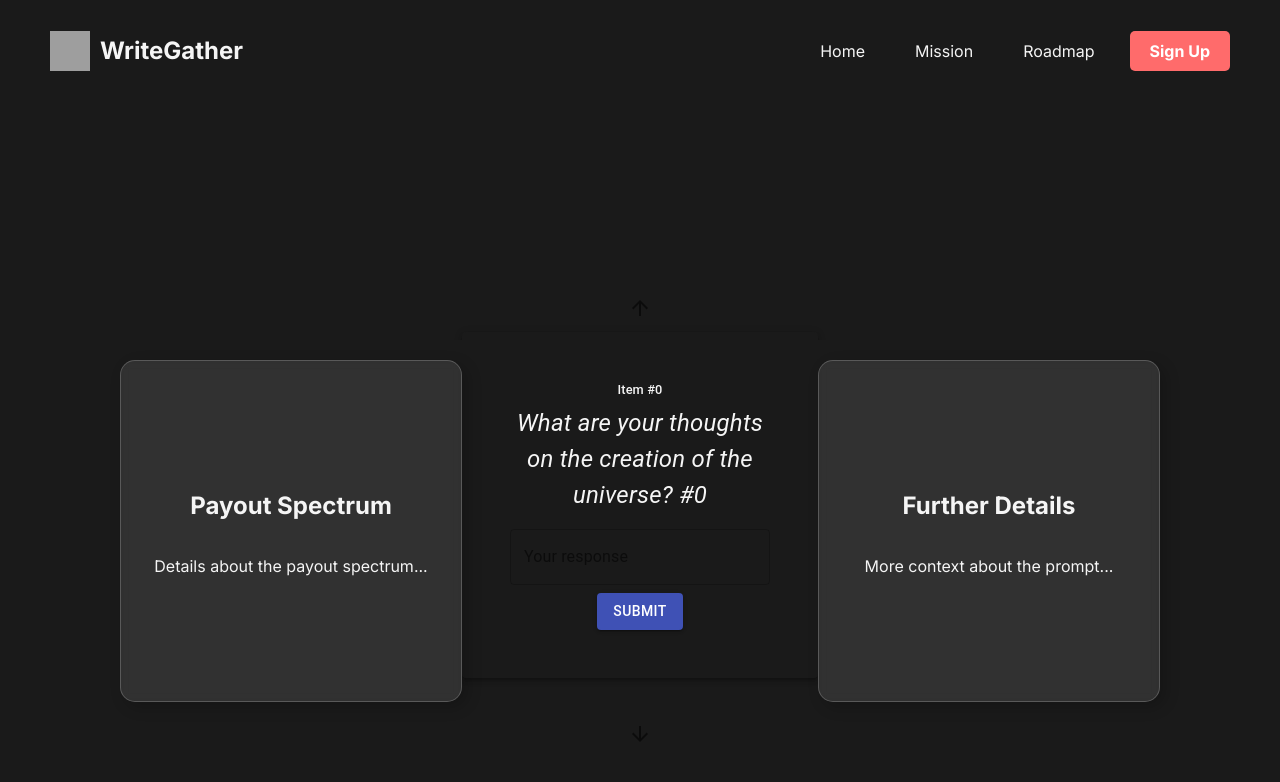
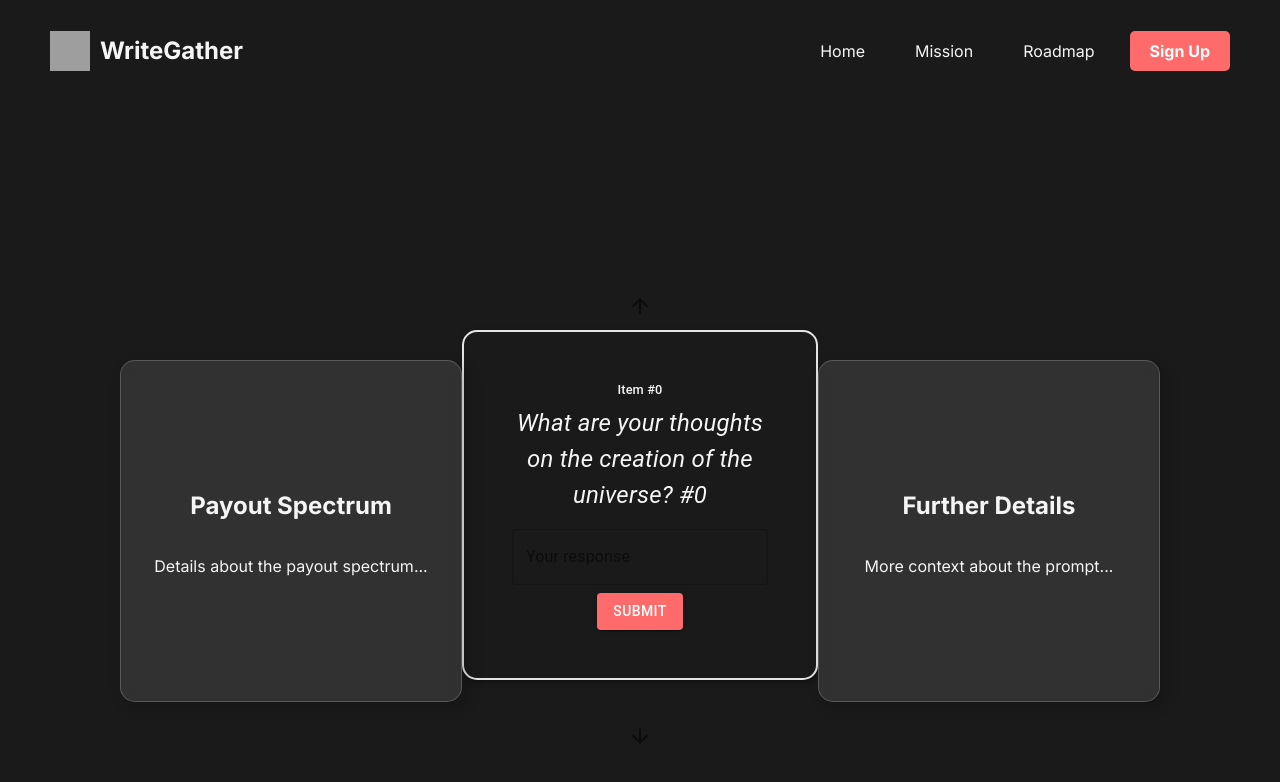
Before and after one commit to Wasim-Bhatti/testsoldapp, a React (Create React App) app: page / in a window 1280 px wide. Shown: the top 782 px of the page. Built offline with nearby package versions, Linux system fonts and the light colour scheme; grey boxes are pictures that could not be loaded.

Commit message:
Added Formatting & Color Changes

```diff
--- a/src/MiddleColumn.js
+++ b/src/MiddleColumn.js
@@ -26,6 +26,8 @@ const useStyles = makeStyles({
     padding: '2rem',
     marginBottom: '2rem',
     backgroundColor: '#1A1A1A',
+    border: '2px solid #E5E4E2',
+    borderRadius: '15px',
   },
   itemText: {
     fontSize: '0.8rem',
@@ -74,7 +76,7 @@ function Row({ item }) {
           margin="normal"
           className={classes.responseInput}
         />
-        <Button variant="contained" color="primary" onClick={handleSubmit}>
+        <Button variant="contained" color="primary" style={{ backgroundColor: '#FF6B6B' }} onClick={handleSubmit}>
           Submit
         </Button>
       </Box>
```
